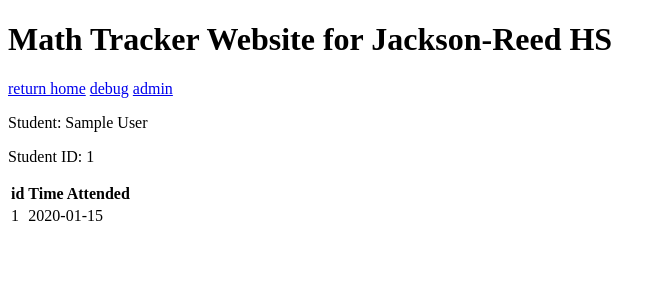
After one commit to whoy51/math-tracker, a Flask app: page /student/1 in a window 1280 px wide. The commit adds this page. Shown: the top 300 px of the page, without its empty margins (0-666 px from the left). Run offline with Flask 3, Linux system fonts and the light colour scheme; tables that the repository leaves empty hold one stand-in row (values such as "Sample post").

Commit message:
student/<studentid> page added

```diff
--- a/app.py
+++ b/app.py
@@ -104,6 +104,17 @@
     print(str(rows))
     return str(rows)
 
+@app.route('/student/<studentid>')
+def student(studentid):
+    conn = sqlite3.connect('database.db')
+    cur = conn.cursor()
+    cur.execute("SELECT id, studentid, time FROM times WHERE studentid = (?)", [studentid])
+    rows = cur.fetchall()
+    cur.execute("SELECT name FROM students WHERE studentid = (?)", [studentid])
+    name = cur.fetchone()[0]
+    cur.close()
+    return render_template('student.html', data=rows, name=name)
+
 
 @app.route('/admin', methods=['GET', 'POST'])
 def admin():
--- a/templates/admin.html
+++ b/templates/admin.html
@@ -1,8 +1,9 @@
 {% extends "base.html" %}
+{% block title %}Teacher Panel{% endblock %}
 
 {% block content %}
 
-<h1>Admin Panel</h1>
+<h1>Teacher Panel</h1>
 
 <p>Access key: {{ password }}</p>
 
--- a/templates/base.html
+++ b/templates/base.html
@@ -2,7 +2,7 @@
 <html lang="en">
 <head>
     <meta charset="UTF-8">
-    <title>Title</title>
+    <title>{% block title %}{% endblock %} - Math Center Tracker</title>
 </head>
 <body>
 
--- a/templates/index.html
+++ b/templates/index.html
@@ -1,4 +1,5 @@
 {% extends "base.html" %}
+{% block title %}Form{% endblock %}
 
 
 {% block content %}
--- a/templates/sql.html
+++ b/templates/sql.html
@@ -1,10 +1,9 @@
 {% extends "base.html" %}
+{% block title %}SQL Debug{% endblock %}
 
 {% block content %}
 
 <h1>SQL Panel</h1>
-
-{#<p>Password: {{ password }}</p>#}
 
 <form action="" method="post">
     <p>
--- /dev/null
+++ b/templates/student.html
@@ -0,0 +1,23 @@
+
+{% extends 'base.html' %}
+{% block title %}{{ name }}{% endblock %}
+{% block content %}
+
+    <p>Student: {{ name }}</p>
+    <p>Student ID: {{ data[0][1] }}</p>
+
+
+    <table>
+      <tr>
+        <th>id</th>
+        <th>Time Attended</th>
+      </tr>
+        {% for item in data %}
+      <tr>
+        <td>{{ item[0] }}</td>
+        <td>{{ item[2] }}</td>
+      </tr>
+        {% endfor %}
+    </table>
+
+{% endblock %}
--- a/templates/success.html
+++ b/templates/success.html
@@ -1,4 +1,5 @@
 {% extends 'base.html' %}
+{% block title %}Success{% endblock %}
 {% block content %}
 
 
```
